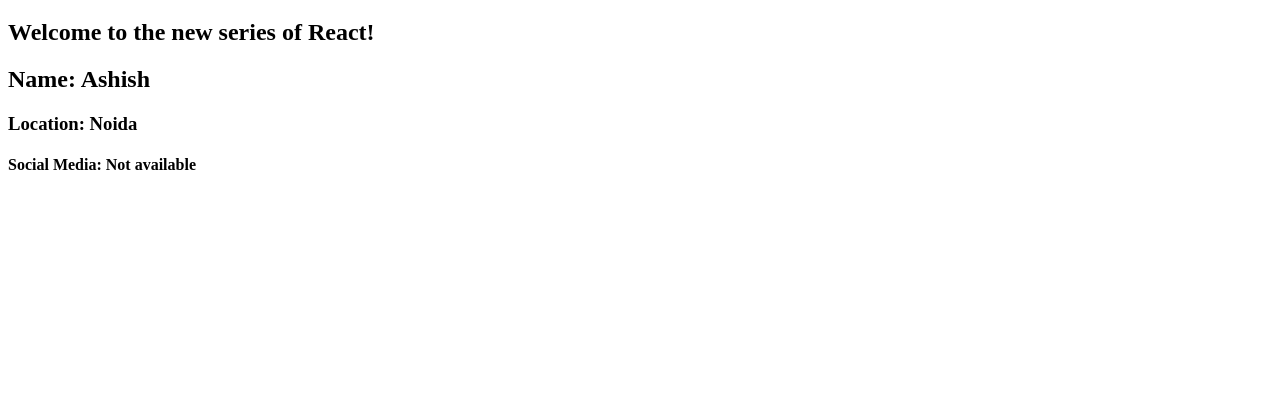
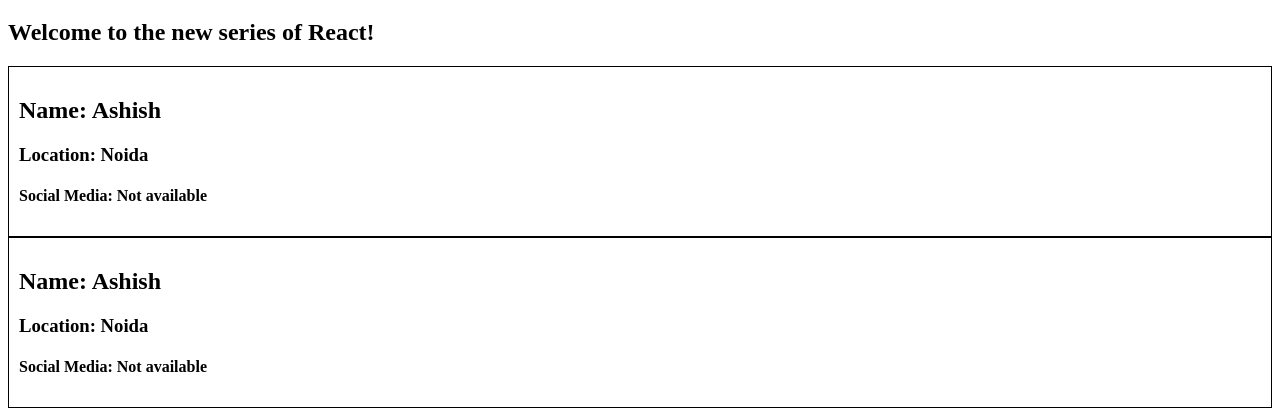
Before and after one commit to Ashish2712/NamasteyReactDailyExercise, a React app: page /about in a window 1280 px wide. Shown: the part 174-584 px from the top of the page. Built offline with nearby package versions, Linux system fonts and the light colour scheme.

Commit message:
class based components

```diff
--- a/index.css
+++ b/index.css
@@ -62,3 +62,8 @@
     height: 400px;
     background-color: #f0f0f0;
 }
+
+.user-card{
+    padding: 10px;
+    border: 1px solid black;
+}
--- a/src/components/About.js
+++ b/src/components/About.js
@@ -1,4 +1,5 @@
 import User from "./User";
+import UserClass from "./UserClass";
 
 
 const About = () => {
@@ -7,6 +8,7 @@
             <h1>About</h1>
             <h2>Welcome to the new series of React!</h2>
             <User/>
+            <UserClass />
         </div>
     );
 };
--- /dev/null
+++ b/src/components/UserClass.js
@@ -0,0 +1,17 @@
+import React from "react";
+
+class UserClass extends React.Component{
+
+    render() {
+        return(
+            <div className="user-card">
+                <h2>Name: Ashish</h2>
+                <h3>Location: Noida </h3>
+                <h4>Social Media: Not available</h4>
+            </div>
+        );
+    }
+}
+
+
+export default UserClass
```
